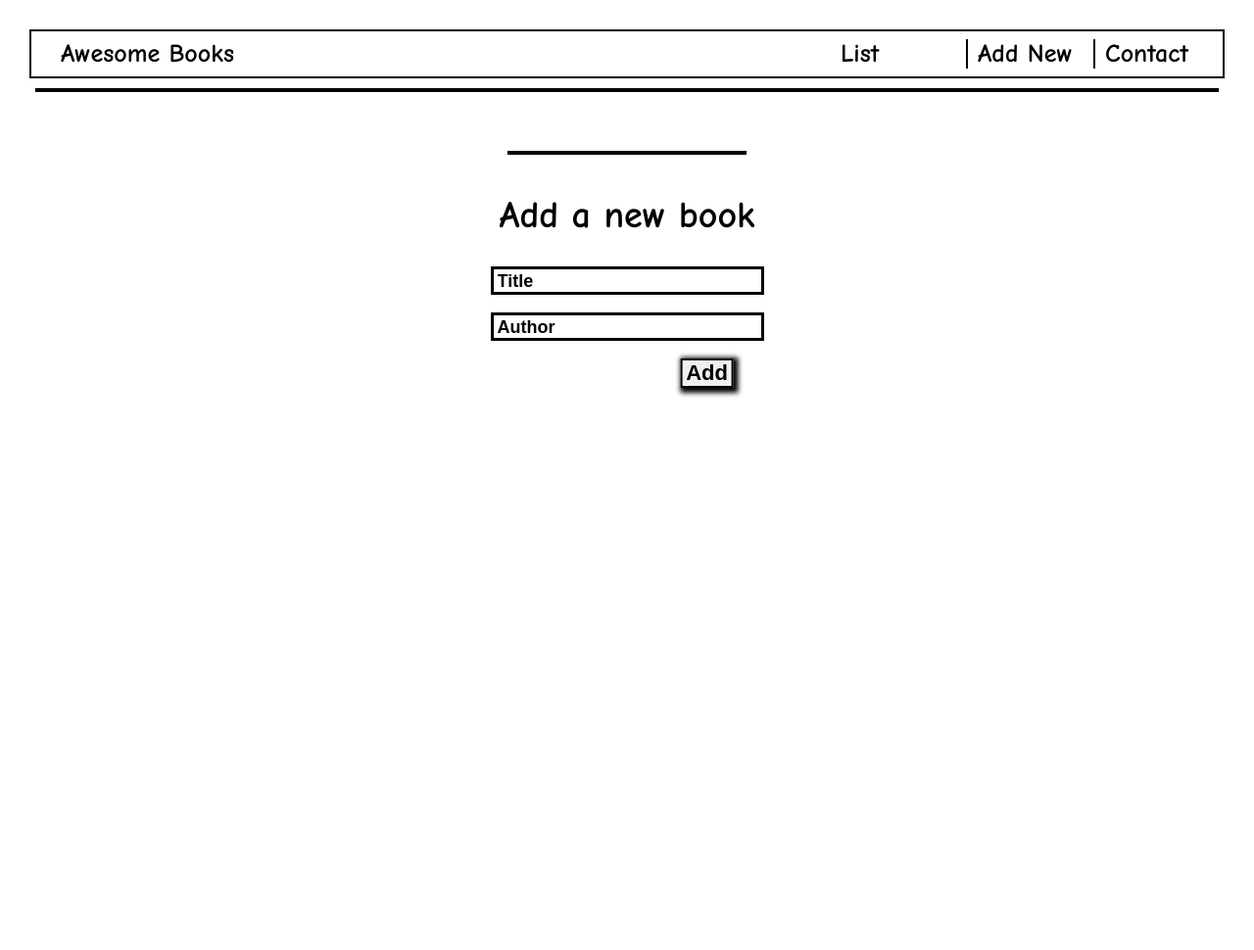
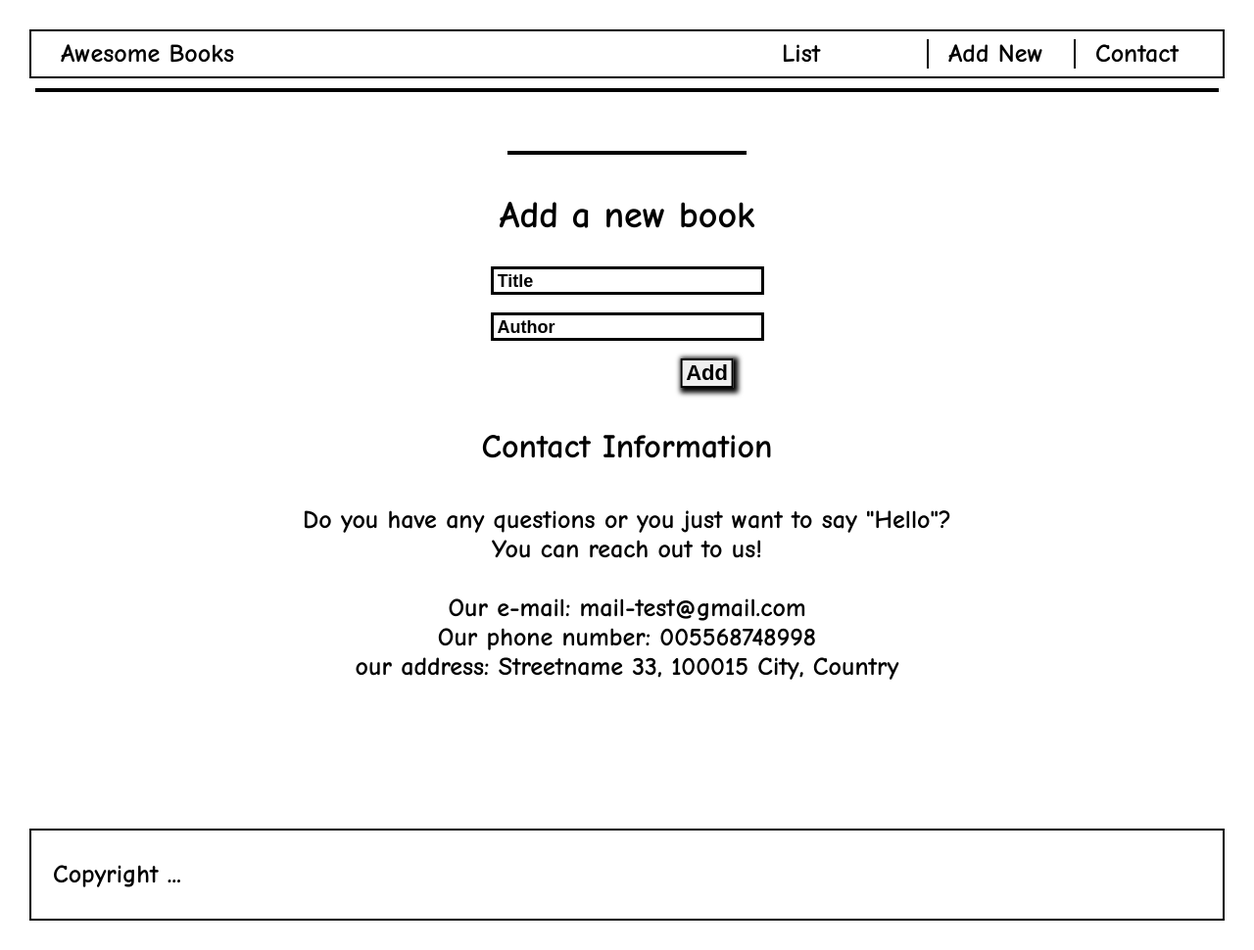
Before and after one commit to joskalenda/awesome_books, a website: page index.html in a window 1280 px wide. Shown: the whole page at 98% size. Before the commit the page ends 800 px from the top, so only its background shows below. Drawn offline with Linux system fonts and the light colour scheme.

Commit message:
add contact and footer

```diff
--- a/index.html
+++ b/index.html
@@ -35,6 +35,26 @@
       <button id="btn" class="add--btn" type="button">Add</button>
     </section>
   </main>
+
+  <div class="contact-section hidden" id="contacts">
+    <h3>Contact Information</h3>
+    <!-- <h2>Contact Information</h2> -->
+    <p>
+      Do you have any questions or you just want to say "Hello"? <br />
+        You can reach out to us!
+    </p>
+    <ul class="contact-info-list">
+      <li>Our e-mail: mail-test@gmail.com</li>
+      <li>Our phone number: 005568748998</li>
+      <li>our address: Streetname 33, 100015 City, Country</li>
+    </ul>
+  </div>
+
+  <footer>
+    <div class="footer">
+      <p>Copyright ...</p>
+    </div>
+  </footer>
   <script src="script.js"></script>
 </body>
 </html>
--- a/style.css
+++ b/style.css
@@ -33,15 +33,15 @@ a {
 }
 
 a:hover {
-  color: #777;
+  color: dodgerblue;
 }
 
 .a-link {
-  padding-left: 10px;
+  padding-left: 20px;
 }
 
 .dots {
-  width: 130px;
+  width: 150px;
   text-decoration: none;
   list-style: none;
   flex-direction: row;
@@ -139,3 +139,46 @@ input::placeholder {
   font-weight: bold;
   text-align: end;
 }
+
+.contact-section {
+  flex: 1 0 auto;
+  color: #000;
+  font-size: 26px;
+  font-weight: 700;
+  margin-bottom: 150px;
+}
+
+.contact-section h3 {
+  font-size: 34px;
+  font-weight: 700;
+  margin: 40px;
+}
+
+.contact-info-list {
+  display: block;
+  margin: 30px;
+}
+
+.contact-info-list li {
+  display: list-item;
+  list-style: none;
+}
+
+footer {
+  width: 100%;
+  border: 2px solid #000;
+  margin-top: 40px;
+  flex-shrink: 0;
+}
+
+.footer {
+  text-align: start;
+  padding: 30px;
+  padding-left: 1em;
+  font-size: 22px;
+}
+
+.footer p {
+  font-size: 26px;
+  font-weight: 700;
+}
```
